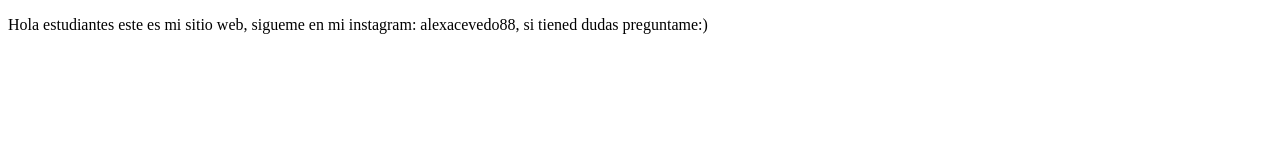
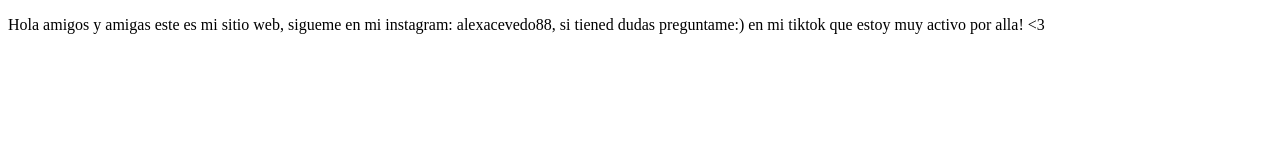
Before and after one commit to AlejandroRosales21/proyectoDemoCursoPrework, a plain HTML site: page index.html in a window 1280 px wide. Drawn offline with Linux system fonts and the light colour scheme.

Commit message:
agregamos mi tiktok

```diff
--- a/index.html
+++ b/index.html
@@ -4,11 +4,10 @@
     <meta charset="UTF-8">
     <meta http-equiv="X-UA-Compatible" content="IE=edge">
     <meta name="viewport" content="width=device-width, initial-scale=1.0">
-    <title>Hola mundo</title>
+    <title>Hola mundo werko</title>
 </head>
 <body>
     <p>
-      Hola estudiantes este es mi sitio web, sigueme en mi instagram: alexacevedo88, si tiened dudas preguntame:)
-    </p>
+      Hola amigos y amigas este es mi sitio web, sigueme en mi instagram: alexacevedo88, si tiened dudas preguntame:) en mi tiktok que estoy muy activo por alla! <3    </p>
 </body>
 </html>
```
